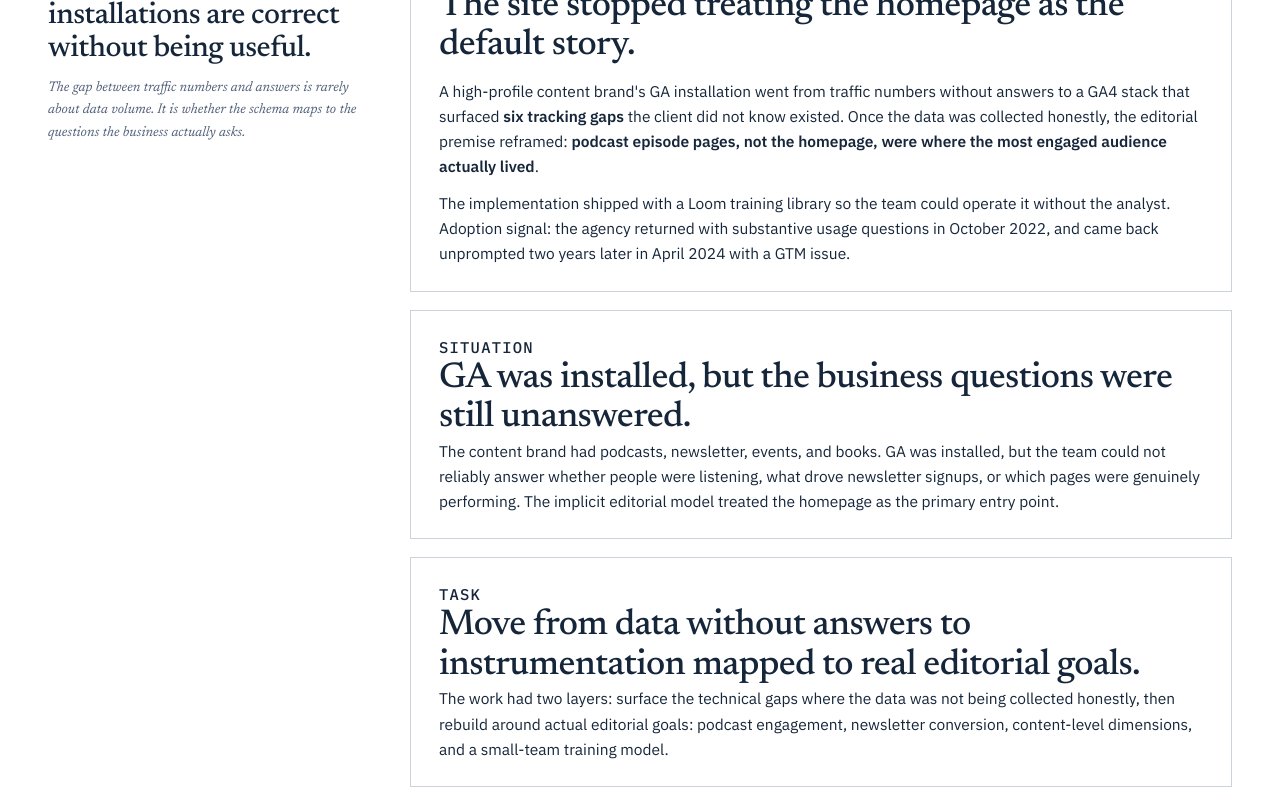
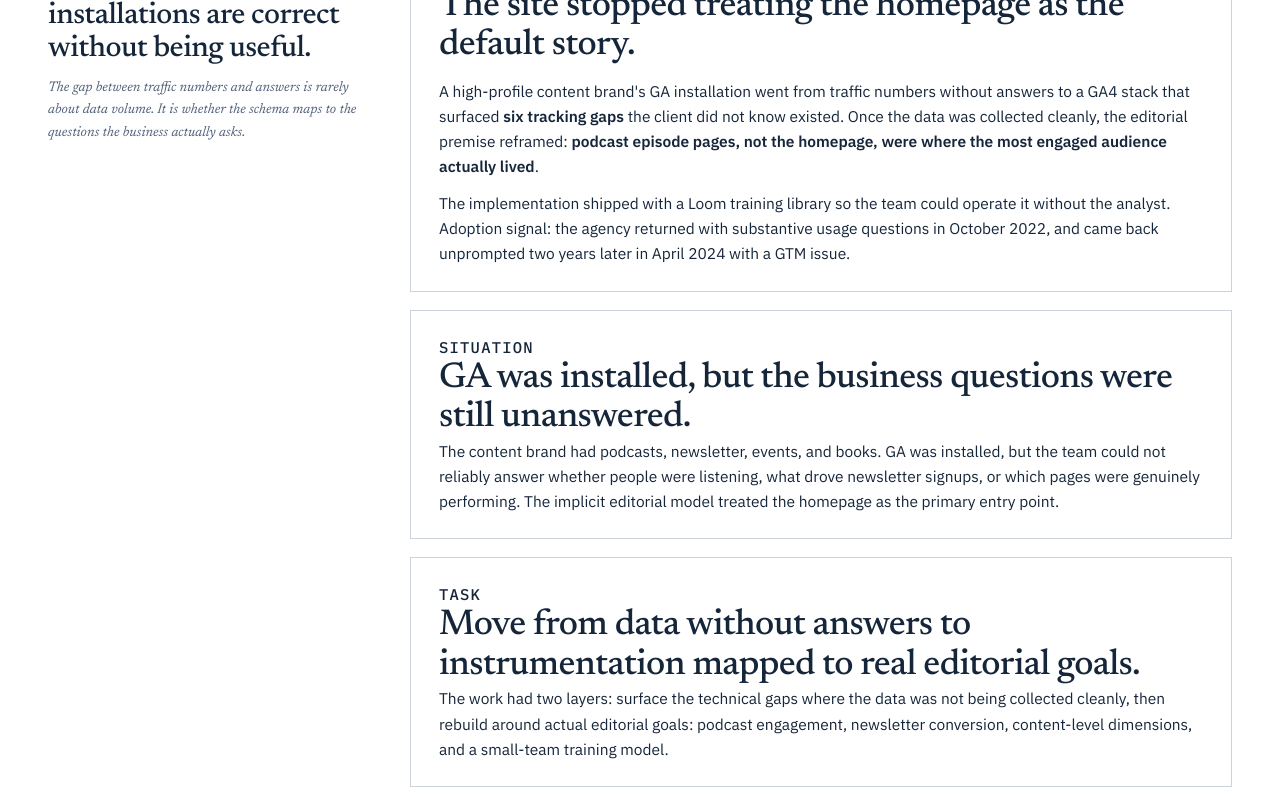
Before and after one commit to fredericlabadie/fredericlabadie.github.io, a Jekyll site: the page built from work/content-brand-ga4.html, in a window 1280 px wide and 1400 px high, scrolled down 647 px. Shown: the part 154-951 px from the top of the window. Built offline with Jekyll 4.4.1, drawn with Linux system fonts in a browser that asks for light colours; comment, search, counter and statistics services are not loaded; some of the changed text lies outside the part shown.

Commit message:
Remove Lens language from content GA4 case

```diff
--- a/work/content-brand-ga4.html
+++ b/work/content-brand-ga4.html
@@ -34,7 +34,7 @@ twitter_description: "GA4 discovery for a content brand: six tracking gaps surfa
             </p>
           </div>
           <div class="bp-case-panel-row">
-            <span>Project timing</span><strong>2022-2024</strong>
+            <span>Project timing</span><strong>2022–2024</strong>
           </div>
           <div class="bp-case-panel-row">
             <span>Role</span>
@@ -89,7 +89,7 @@ twitter_description: "GA4 discovery for a content brand: six tracking gaps surfa
               A high-profile content brand's GA installation went from traffic
               numbers without answers to a GA4 stack that surfaced
               <strong>six tracking gaps</strong> the client did not know
-              existed. Once the data was collected honestly, the editorial
+              existed. Once the data was collected cleanly, the editorial
               premise reframed:
               <strong
                 >podcast episode pages, not the homepage, were where the most
@@ -128,7 +128,7 @@ twitter_description: "GA4 discovery for a content brand: six tracking gaps surfa
             </h3>
             <p>
               The work had two layers: surface the technical gaps where the data
-              was not being collected honestly, then rebuild around actual
+              was not being collected cleanly, then rebuild around actual
               editorial goals: podcast engagement, newsletter conversion,
               content-level dimensions, and a small-team training model.
             </p>
```
Also changed, not shown: other parts of work/content-brand-ga4.html (+4 -4 lines).
